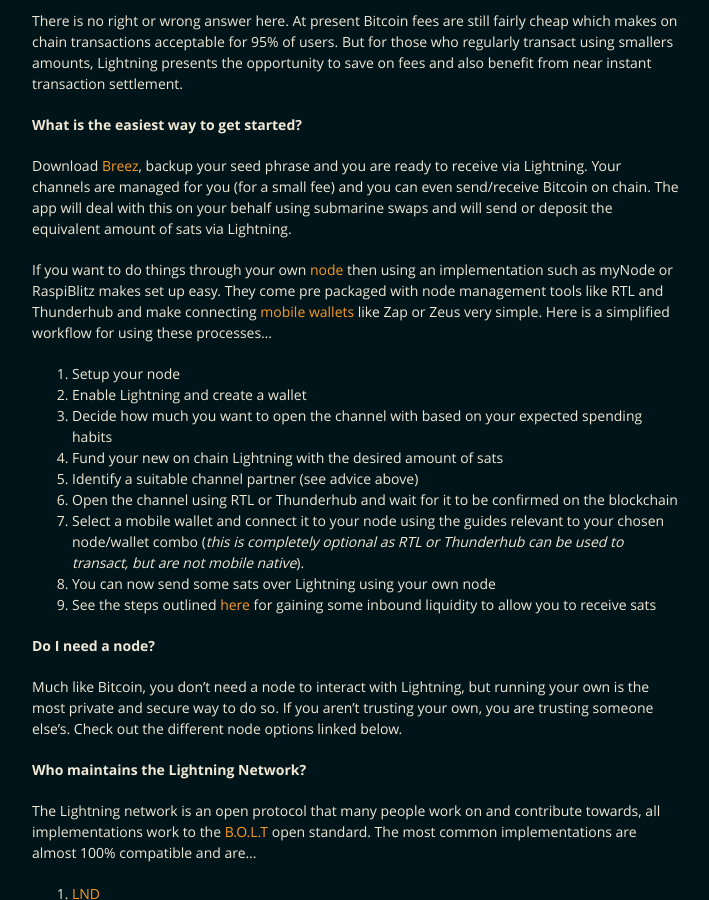
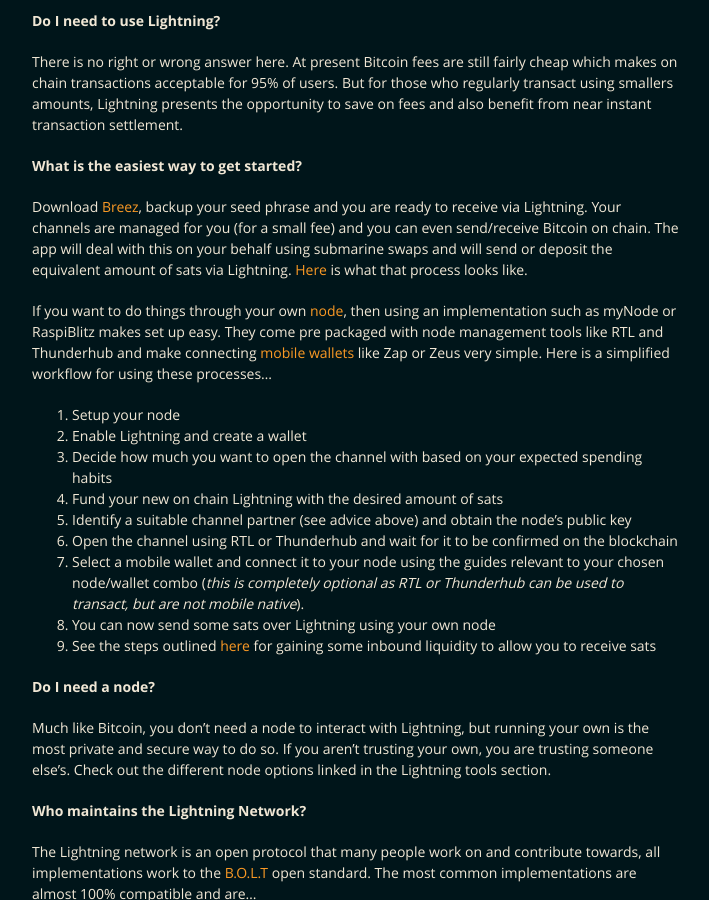
Before and after one commit to BitcoinQnA/ln-guide, a Jekyll site: the page built from index.md, in a window 1280 px wide and 900 px high, scrolled down 5862 px. Shown: the whole window, without its empty margins (283-992 px from the left). Built offline with Jekyll 4.4.1, drawn with Linux system fonts in a browser that asks for light colours; some of the changed text lies outside the part shown.

Commit message:
Update index.md

```diff
--- a/index.md
+++ b/index.md
@@ -25,7 +25,7 @@ This page aims to help people understand a little more on the mechanics of Light
 
 ## The Bitcoin and Lightning stack
 
-The Bitcoin 'base layer' (the blockchain) cannot facilitate enough transactions to allow billions of people to use it every day. For example, if a couple of million people suddenly wanted to start using the network daily for everyday purchases, the transaction queue and fee rate would quickly spike as people compete to get their transactions processed. To aleviate this and enable the network to scale to cope with the expected exponential increase in transaction numbers, a layered system is being worked on and rolled out, much like the [internet protocol stack](https://en.wikipedia.org/wiki/Internet_protocol_suite).
+The Bitcoin 'base layer' (the blockchain) cannot facilitate enough transactions to allow billions of people to use it every day. For example, if a couple of million people suddenly wanted to start using the network daily for everyday purchases, the transaction queue and fee rate would quickly spike as people compete to get their transactions processed. To aleviate this and enable the network to scale to cope with the expected exponential increase in transaction numbers, a layered system is being worked on and rolled out, much like the [Internet Protocol stack](https://en.wikipedia.org/wiki/Internet_protocol_suite).
 
 Of course these transaction levels could be drastically increased by using a centralised database, similar to the current financial system we have today. But that wouldn't be very 'Bitcoin', would it? Transactions could be censored, privacy would be non-existant and we would be no better off. Enter the original 'layer 2'  Bitcoin solution, [The Lightning Network](https://lightning.network/lightning-network-paper.pdf).
 
@@ -71,6 +71,7 @@ Where one party closes the channel without the consent of their counterpart. The
 
 A cheat close is the same as a force close, except that the initiating party is publishing an old channel state that favours them and pays them more sats back on chain. The protocol is well structured to penalise this sort of behaviour, provided your hardware is online around the time that the cheat closure transaction is broadcast.
 
+<br/>
 
 ## Who to open a channel with?
 
@@ -127,7 +128,7 @@ Whilst the Lightning Network provides a fantastic scaling solution for Bitcoin,
   * Get someone else to open a channel to you
   * Spend some sats 'away' to the other side of the channel
   * Purchase some inbound liquidity from a service like [Lightning Pool](https://lightning.engineering/posts/2020-11-02-lightning-pool/)
-  * Use a submarine swap service
+  * Use a [submarine swap](https://wiki.ion.radar.tech/tech/research/submarine-swap) service
 
 * **Channel Size** - If a user opens a channel for 1 million sats and then needs to make a payment of 1.5 millions sats, they cannot do so without the use of [Multi Path Payments](https://lightning.engineering/posts/2020-05-07-mpp/) which allows the use of more than one payment channel controlled by a single user to route a transaction. Fortunately, this is fast becoming standard practice and hugely increases the user experience.
 
@@ -147,15 +148,15 @@ There is no right or wrong answer here. At present Bitcoin fees are still fairly
 
 **What is the easiest way to get started?**
 
-Download [Breez](Https://Breez.technology), backup your seed phrase and you are ready to receive via Lightning. Your channels are managed for you (for a small fee) and you can even send/receive Bitcoin on chain. The app will deal with this on your behalf using submarine swaps and will send or deposit the equivalent amount of sats via Lightning.
+Download [Breez](Https://Breez.technology), backup your seed phrase and you are ready to receive via Lightning. Your channels are managed for you (for a small fee) and you can even send/receive Bitcoin on chain. The app will deal with this on your behalf using submarine swaps and will send or deposit the equivalent amount of sats via Lightning. [Here](https://youtu.be/5zhW7ilOjWg) is what that process looks like.
 
-If you want to do things through your own [node](https://node.guide) then using an implementation such as myNode or RaspiBlitz makes set up easy. They come pre packaged with node management tools like RTL and Thunderhub and make connecting [mobile wallets](https://bitcoinwallet.guide/lightning) like Zap or Zeus very simple. Here is a simplified workflow for using these processes...
+If you want to do things through your own [node](https://node.guide), then using an implementation such as myNode or RaspiBlitz makes set up easy. They come pre packaged with node management tools like RTL and Thunderhub and make connecting [mobile wallets](https://bitcoinwallet.guide/lightning) like Zap or Zeus very simple. Here is a simplified workflow for using these processes...
 
 1.  Setup your node
 2.  Enable Lightning and create a wallet
 4.  Decide how much you want to open the channel with based on your expected spending habits
 4.  Fund your new on chain Lightning with the desired amount of sats
-3.  Identify a suitable channel partner (see advice above)
+3.  Identify a suitable channel partner (see advice above) and obtain the node's public key
 5.  Open the channel using RTL or Thunderhub and wait for it to be confirmed on the blockchain
 6.  Select a mobile wallet and connect it to your node using the guides relevant to your chosen node/wallet combo (*this is completely optional as RTL or Thunderhub can be used to transact, but are not mobile native*).
 7.  You can now send some sats over Lightning using your own node
@@ -163,7 +164,7 @@ If you want to do things through your own [node](https://node.guide) then using
 
 **Do I need a node?**
 
-Much like Bitcoin, you don't need a node to interact with Lightning, but running your own is the most private and secure way to do so. If you aren't trusting your own, you are trusting someone else's. Check out the different node options linked below.
+Much like Bitcoin, you don't need a node to interact with Lightning, but running your own is the most private and secure way to do so. If you aren't trusting your own, you are trusting someone else's. Check out the different node options linked in the Lightning tools section.
 
 **Who maintains the Lightning Network?**
 
@@ -195,7 +196,7 @@ Channel balance graphs from Thunderhub.
 
 The two most common Lightning node management tools [Ride the Lightning](https://twitter.com/Suheb__/status/1228470045715681280?s=20) and [Thunderhub](https://apotdevin.com/blog/thunderhub-balancing) make this very simple within the user interfaces. Click the links for video demo's of both.
 
-**What happens if my Node breaks while I have open channels?**
+**What happens if my node breaks while I have open channels?**
 
 The optimal solution is to revive your node and avoid the need to close your channels in the first place, however this won't always be possible and this is where backups are crucial. You can import your Lightning Wallet seed and static channel backup file into another Lightning Node which will trigger a closure notification to all peers and eventually return your sats back to your on chain wallet This process is possible through the command line but is the easiest way to do so is through interfaces like RTL or Thunderhub. Another outcome could be that a Lightning peer may notice that you are offline and choose to force close the channel (hopefully in an honest manner), this will return any sats in that channel back to your on chain wallet.
 
@@ -237,9 +238,25 @@ Keysend is a development that allows for spontaneous payments to be routed witho
 
 * [White paper](https://lightning.network/lightning-network-paper.pdf)
 * [In depth Lightning Network explainer](https://dev.lightning.community/overview/)
+* [Mastering the Lightning Network Book](https://github.com/lnbook/lnbook) (*Still being written*)
 * [Lightning Wiki](https://lightningwiki.net/index.php/Main_Page)
+* [Lightning Node Management by Openoms](https://openoms.gitbook.io/lightning-node-management/)
 * [Extensive list of Lightning resources](https://github.com/bcongdon/awesome-lightning-network)
 * [Another Lightning resource hub](https://www.lopp.net/lightning-information.html)
+
+### Videos
+
+* [Ministry of Nodes LN overview](https://youtu.be/39HRCfMQ_ZU)
+* [Ministry of Nodes practical application](https://youtu.be/DfRYJcBsfkA)
+* [TFTC Breez Wallet walkthrough](https://youtu.be/5zhW7ilOjWg)
+* [BTC Sessions Phoenix Wallet walkthrough](https://youtu.be/Cx5PK1H5OR0)
+* [KIS Bitcoin RTL walkthrough](https://www.keepitsimplebitcoin.com/nodl-lightning-node/)
+
+### Podcasts
+
+* [Stephan Livera - Managing your Lightning node](https://stephanlivera.com/episode/135/)
+* [What Bitcoin Did - Intro to Lightning #1](https://www.whatbitcoindid.com/podcast/the-beginners-guide-to-bitcoin-part-13-the-lightning-network-with-jack-mallers)
+* [What Bitcoin Did - Intro to Lightning #2](https://www.whatbitcoindid.com/podcast/christian-decker-an-introduction-to-the-lightning-network)
 
 ***
 
```
Also changed, not shown: other parts of index.md (+1 -1 lines).
